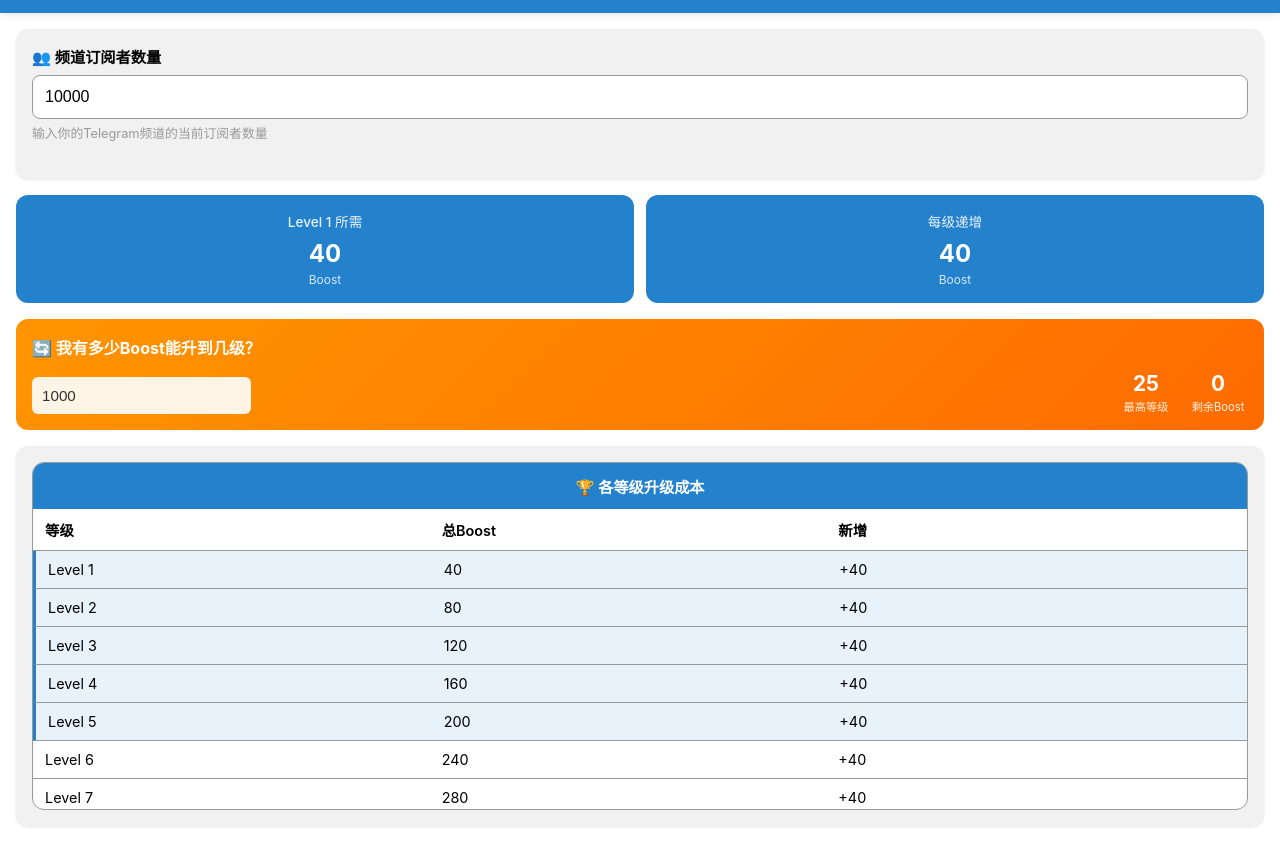
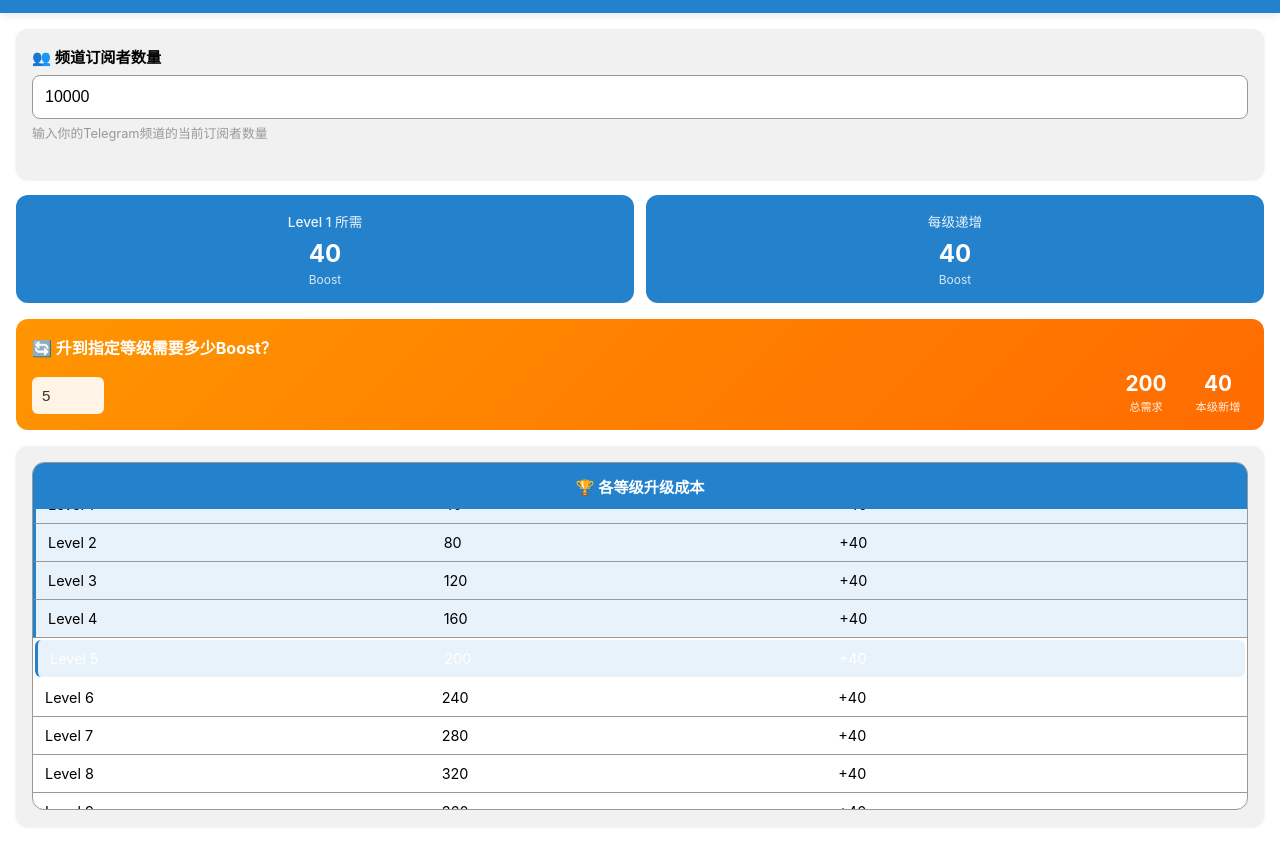
Before and after one commit to yanshibin/telegram-story-calculator, a plain HTML site: page index.html in a window 1280 px wide. Shown: the part 73-935 px from the top of the page. Drawn offline with Linux system fonts and the light colour scheme.

Commit message:
Update index.html

```diff
--- a/index.html
+++ b/index.html
@@ -294,19 +294,19 @@
 
         <!-- 反向计算 -->
         <div class="reverse-calc">
-            <h3>🔄 我有多少Boost能升到几级？</h3>
+            <h3>🔄 升到指定等级需要多少Boost？</h3>
             <div class="reverse-grid">
                 <div>
-                    <input type="number" id="currentBoosts" class="reverse-input"
-                           placeholder="输入现有Boost数量" min="1">
+                    <input type="number" id="targetLevel" class="reverse-input"
+                           placeholder="输入目标等级" min="1" max="20">
                 </div>
                 <div class="reverse-result">
-                    <div class="reverse-result-value" id="maxLevel">-</div>
-                    <div class="reverse-result-label">最高等级</div>
+                    <div class="reverse-result-value" id="totalBoosts">-</div>
+                    <div class="reverse-result-label">总需求</div>
                 </div>
                 <div class="reverse-result">
-                    <div class="reverse-result-value" id="remainingBoosts">-</div>
-                    <div class="reverse-result-label">剩余Boost</div>
+                    <div class="reverse-result-value" id="incrementBoosts">-</div>
+                    <div class="reverse-result-label">本级新增</div>
                 </div>
             </div>
         </div>
@@ -350,30 +350,30 @@
         }
 
         const subscribersInput = document.getElementById('subscribers');
-        const currentBoostsInput = document.getElementById('currentBoosts');
+        const targetLevelInput = document.getElementById('targetLevel');
         const level1BoostDisplay = document.getElementById('level1Boost');
         const incrementBoostDisplay = document.getElementById('incrementBoost');
-        const maxLevelDisplay = document.getElementById('maxLevel');
-        const remainingBoostsDisplay = document.getElementById('remainingBoosts');
+        const totalBoostsDisplay = document.getElementById('totalBoosts');
+        const incrementBoostsDisplay = document.getElementById('incrementBoosts');
         const levelsTableBody = document.getElementById('levelsTableBody');
 
-        function calculateReverseLevel() {
-            const currentBoosts = parseInt(currentBoostsInput.value) || 0;
+        function calculateTargetLevel() {
+            const targetLevel = parseInt(targetLevelInput.value) || 0;
             const level1Boost = Math.ceil((parseInt(subscribersInput.value) || 0) * 0.004);
 
-            if (currentBoosts <= 0 || level1Boost <= 0) {
-                maxLevelDisplay.textContent = '-';
-                remainingBoostsDisplay.textContent = '-';
+            if (targetLevel <= 0 || targetLevel > 20 || level1Boost <= 0) {
+                totalBoostsDisplay.textContent = '-';
+                incrementBoostsDisplay.textContent = '-';
                 return;
             }
 
-            const maxLevel = Math.floor(currentBoosts / level1Boost);
-            const remainingBoosts = currentBoosts - (maxLevel * level1Boost);
+            const totalBoosts = level1Boost * targetLevel;
+            const incrementBoosts = level1Boost;
 
-            maxLevelDisplay.textContent = maxLevel;
-            remainingBoostsDisplay.textContent = remainingBoosts;
+            totalBoostsDisplay.textContent = totalBoosts.toLocaleString();
+            incrementBoostsDisplay.textContent = incrementBoosts.toLocaleString();
 
-            highlightTableRow(maxLevel);
+            highlightTableRow(targetLevel);
         }
 
         function highlightTableRow(targetLevel) {
@@ -398,8 +398,8 @@
                 level1BoostDisplay.textContent = '0';
                 incrementBoostDisplay.textContent = '0';
                 levelsTableBody.innerHTML = '<div style="padding: 20px; text-align: center; color: var(--tg-theme-hint-color);">请输入订阅者数量</div>';
-                maxLevelDisplay.textContent = '-';
-                remainingBoostsDisplay.textContent = '-';
+                totalBoostsDisplay.textContent = '-';
+                incrementBoostsDisplay.textContent = '-';
                 return;
             }
 
@@ -425,17 +425,17 @@
             }
 
             levelsTableBody.innerHTML = tableHTML;
-            calculateReverseLevel();
+            calculateTargetLevel();
         }
 
         // 事件监听
         subscribersInput.addEventListener('input', calculateBoosts);
-        currentBoostsInput.addEventListener('input', calculateReverseLevel);
+        targetLevelInput.addEventListener('input', calculateTargetLevel);
 
         // 初始化示例数据
         setTimeout(() => {
             subscribersInput.value = '10000';
-            currentBoostsInput.value = '1000';
+            targetLevelInput.value = '5';
             calculateBoosts();
         }, 500);
     </script>
```
